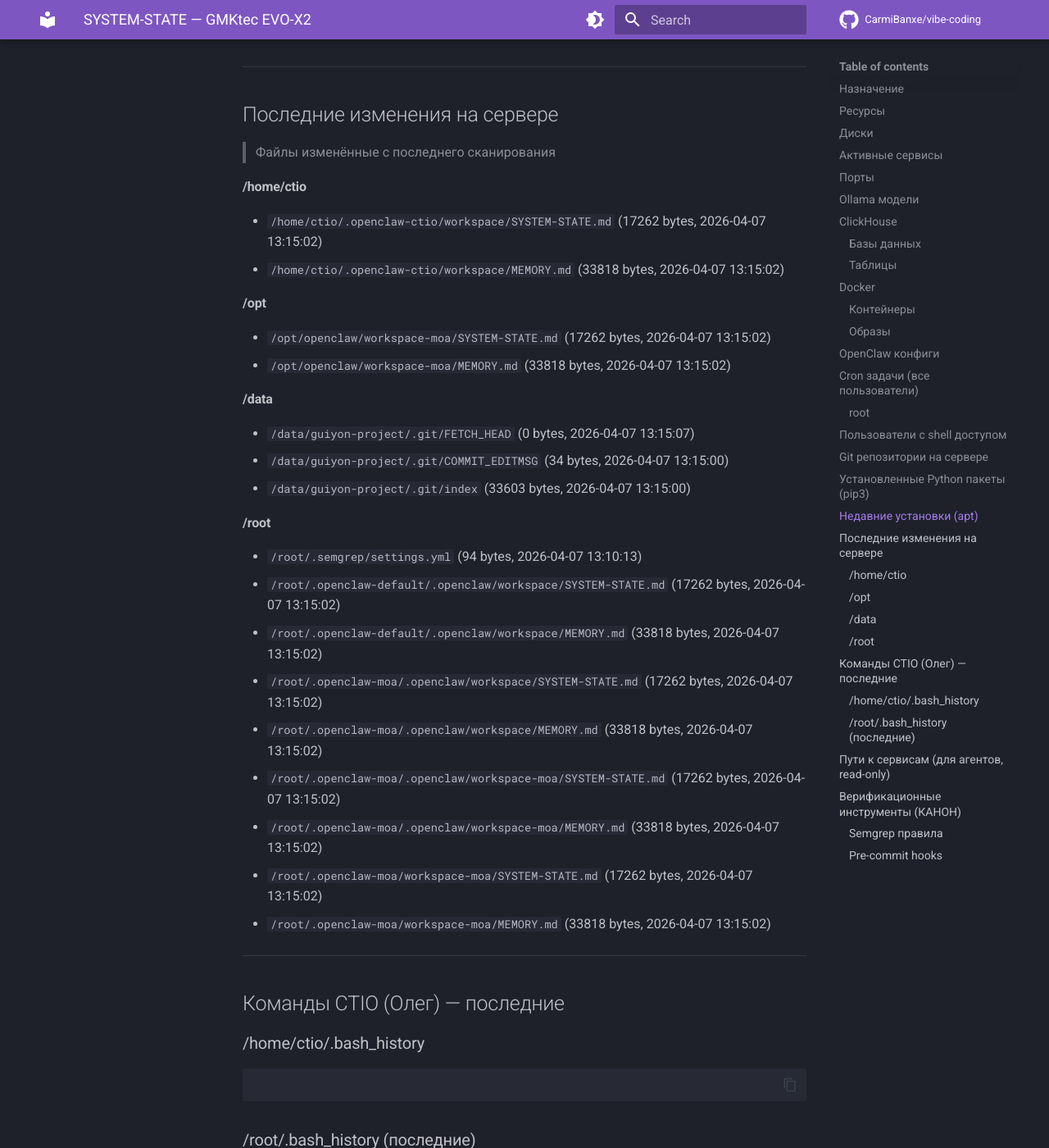
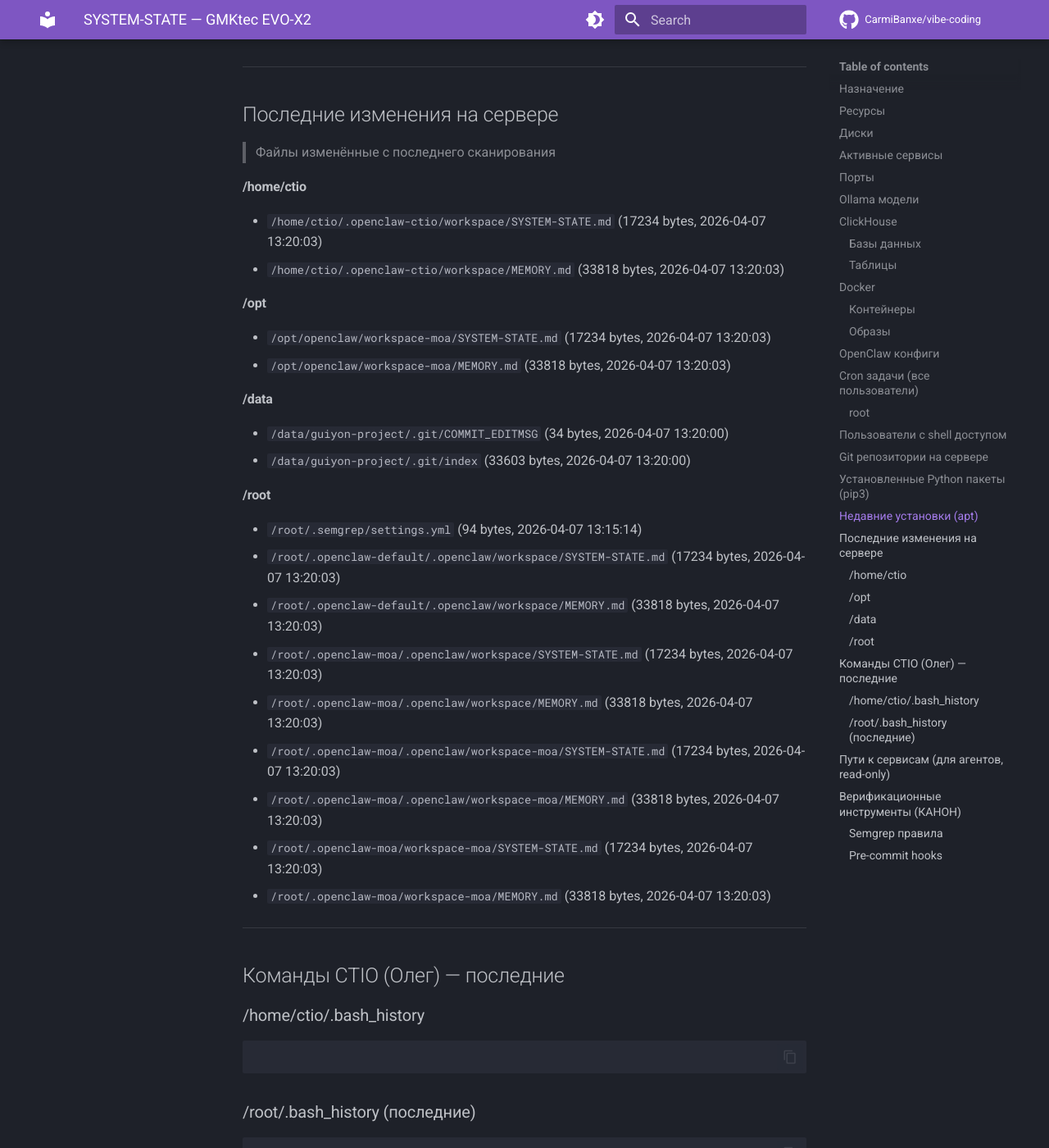
Before and after one commit to CarmiBanxe/vibe-coding, an MkDocs documentation site: the page built from docs/SYSTEM-STATE.md, in a window 1280 px wide and 1400 px high, scrolled down 14063 px. Shown: the whole window at 82% size. Built offline with MkDocs 1.6.1 and Material for MkDocs 9.7.7, drawn with Linux system fonts in a browser that asks for light colours; comment, search, counter and statistics services are not loaded; some of the changed text lies outside the part shown.

Commit message:
auto: SYSTEM-STATE v2 update (2026-04-07 13:20 CEST)

```diff
--- a/docs/SYSTEM-STATE.md
+++ b/docs/SYSTEM-STATE.md
@@ -1,6 +1,6 @@
 # SYSTEM-STATE — GMKtec EVO-X2
 > Автоматически обновляется каждые 5 минут
-> Последнее сканирование: 2026-04-07 13:15 CEST
+> Последнее сканирование: 2026-04-07 13:20 CEST
 > Источник: ctio-watcher.sh v2 (cron)
 
 ## Назначение
@@ -253,8 +253,8 @@
 | marble-src-marble-frontend:latest | 757MB |
 | marble-src-marble-backend:latest | 255MB |
 | andreysenov/firebase-tools:latest | 1.47GB |
+| jube.app:latest | 646MB |
 | <none>:<none> | 646MB |
-| jube.app:latest | 646MB |
 | mongo:8 | 950MB |
 | postgis/postgis:17-3.5 | 637MB |
 | postgres:17 | 453MB |
@@ -384,28 +384,27 @@
 
 
 #### /home/ctio
-- `/home/ctio/.openclaw-ctio/workspace/SYSTEM-STATE.md` (17262 bytes, 2026-04-07 13:15:02)
-- `/home/ctio/.openclaw-ctio/workspace/MEMORY.md` (33818 bytes, 2026-04-07 13:15:02)
+- `/home/ctio/.openclaw-ctio/workspace/SYSTEM-STATE.md` (17234 bytes, 2026-04-07 13:20:03)
+- `/home/ctio/.openclaw-ctio/workspace/MEMORY.md` (33818 bytes, 2026-04-07 13:20:03)
 
 #### /opt
-- `/opt/openclaw/workspace-moa/SYSTEM-STATE.md` (17262 bytes, 2026-04-07 13:15:02)
-- `/opt/openclaw/workspace-moa/MEMORY.md` (33818 bytes, 2026-04-07 13:15:02)
+- `/opt/openclaw/workspace-moa/SYSTEM-STATE.md` (17234 bytes, 2026-04-07 13:20:03)
+- `/opt/openclaw/workspace-moa/MEMORY.md` (33818 bytes, 2026-04-07 13:20:03)
 
 #### /data
-- `/data/guiyon-project/.git/FETCH_HEAD` (0 bytes, 2026-04-07 13:15:07)
-- `/data/guiyon-project/.git/COMMIT_EDITMSG` (34 bytes, 2026-04-07 13:15:00)
-- `/data/guiyon-project/.git/index` (33603 bytes, 2026-04-07 13:15:00)
+- `/data/guiyon-project/.git/COMMIT_EDITMSG` (34 bytes, 2026-04-07 13:20:00)
+- `/data/guiyon-project/.git/index` (33603 bytes, 2026-04-07 13:20:00)
 
 #### /root
-- `/root/.semgrep/settings.yml` (94 bytes, 2026-04-07 13:10:13)
-- `/root/.openclaw-default/.openclaw/workspace/SYSTEM-STATE.md` (17262 bytes, 2026-04-07 13:15:02)
-- `/root/.openclaw-default/.openclaw/workspace/MEMORY.md` (33818 bytes, 2026-04-07 13:15:02)
-- `/root/.openclaw-moa/.openclaw/workspace/SYSTEM-STATE.md` (17262 bytes, 2026-04-07 13:15:02)
-- `/root/.openclaw-moa/.openclaw/workspace/MEMORY.md` (33818 bytes, 2026-04-07 13:15:02)
-- `/root/.openclaw-moa/.openclaw/workspace-moa/SYSTEM-STATE.md` (17262 bytes, 2026-04-07 13:15:02)
-- `/root/.openclaw-moa/.openclaw/workspace-moa/MEMORY.md` (33818 bytes, 2026-04-07 13:15:02)
-- `/root/.openclaw-moa/workspace-moa/SYSTEM-STATE.md` (17262 bytes, 2026-04-07 13:15:02)
-- `/root/.openclaw-moa/workspace-moa/MEMORY.md` (33818 bytes, 2026-04-07 13:15:02)
+- `/root/.semgrep/settings.yml` (94 bytes, 2026-04-07 13:15:14)
+- `/root/.openclaw-default/.openclaw/workspace/SYSTEM-STATE.md` (17234 bytes, 2026-04-07 13:20:03)
+- `/root/.openclaw-default/.openclaw/workspace/MEMORY.md` (33818 bytes, 2026-04-07 13:20:03)
+- `/root/.openclaw-moa/.openclaw/workspace/SYSTEM-STATE.md` (17234 bytes, 2026-04-07 13:20:03)
+- `/root/.openclaw-moa/.openclaw/workspace/MEMORY.md` (33818 bytes, 2026-04-07 13:20:03)
+- `/root/.openclaw-moa/.openclaw/workspace-moa/SYSTEM-STATE.md` (17234 bytes, 2026-04-07 13:20:03)
+- `/root/.openclaw-moa/.openclaw/workspace-moa/MEMORY.md` (33818 bytes, 2026-04-07 13:20:03)
+- `/root/.openclaw-moa/workspace-moa/SYSTEM-STATE.md` (17234 bytes, 2026-04-07 13:20:03)
+- `/root/.openclaw-moa/workspace-moa/MEMORY.md` (33818 bytes, 2026-04-07 13:20:03)
 
 ---
 
```
Also changed, not shown: other parts of docs/SYSTEM-STATE.md (+5 -5 lines).
